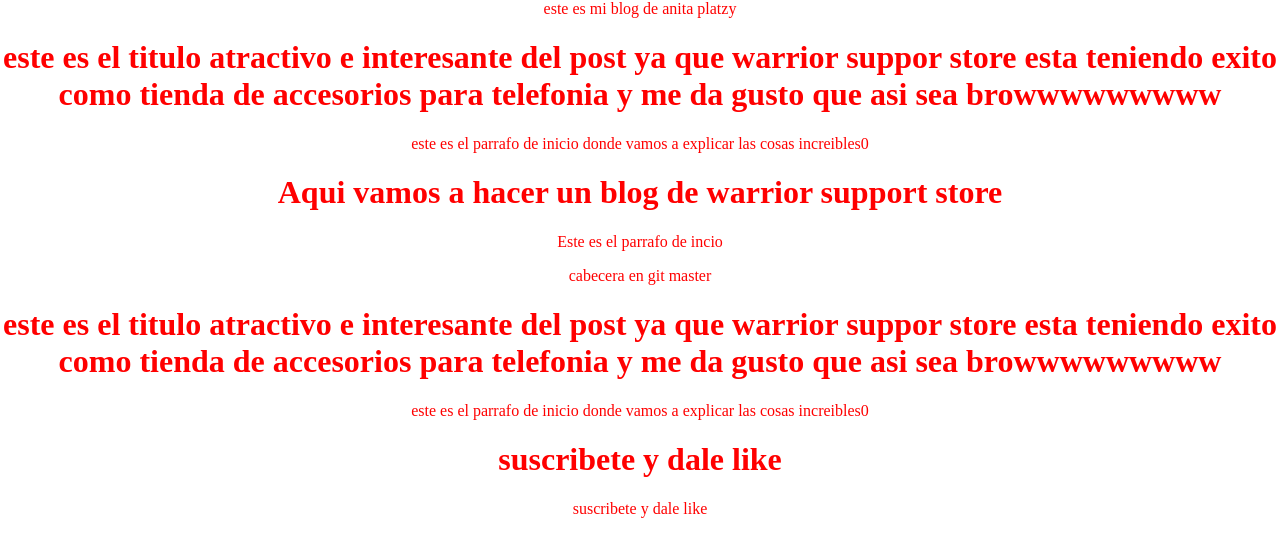
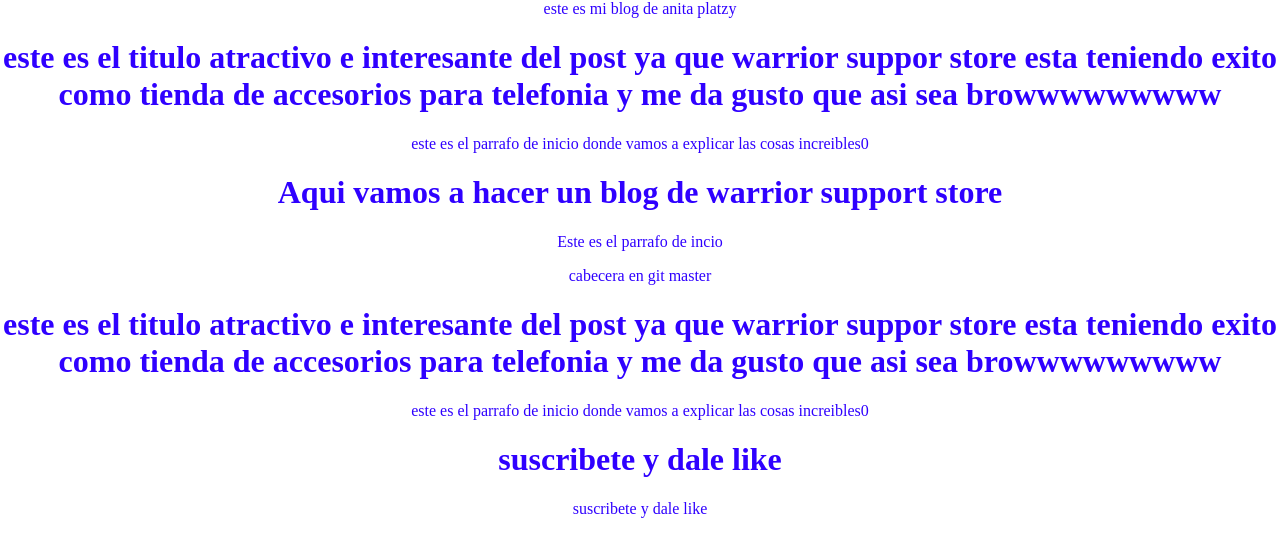
Before and after one commit to RicardoaWarrior/hyperblog, a PHP site: page /blogpost.html in a window 1280 px wide. Shown: the top 557 px of the page. Run offline with PHP 8.4, Linux system fonts and the light colour scheme.

Commit message:
cambien color de rojo a azul, anita

```diff
--- a/css/estilos.css
+++ b/css/estilos.css
@@ -1,5 +1,5 @@
 body{
-    color: #FF0000;
+    color: #2f00ff;
     text-align: center;
     font-family: "curier";
     font-size: 16px;
```
